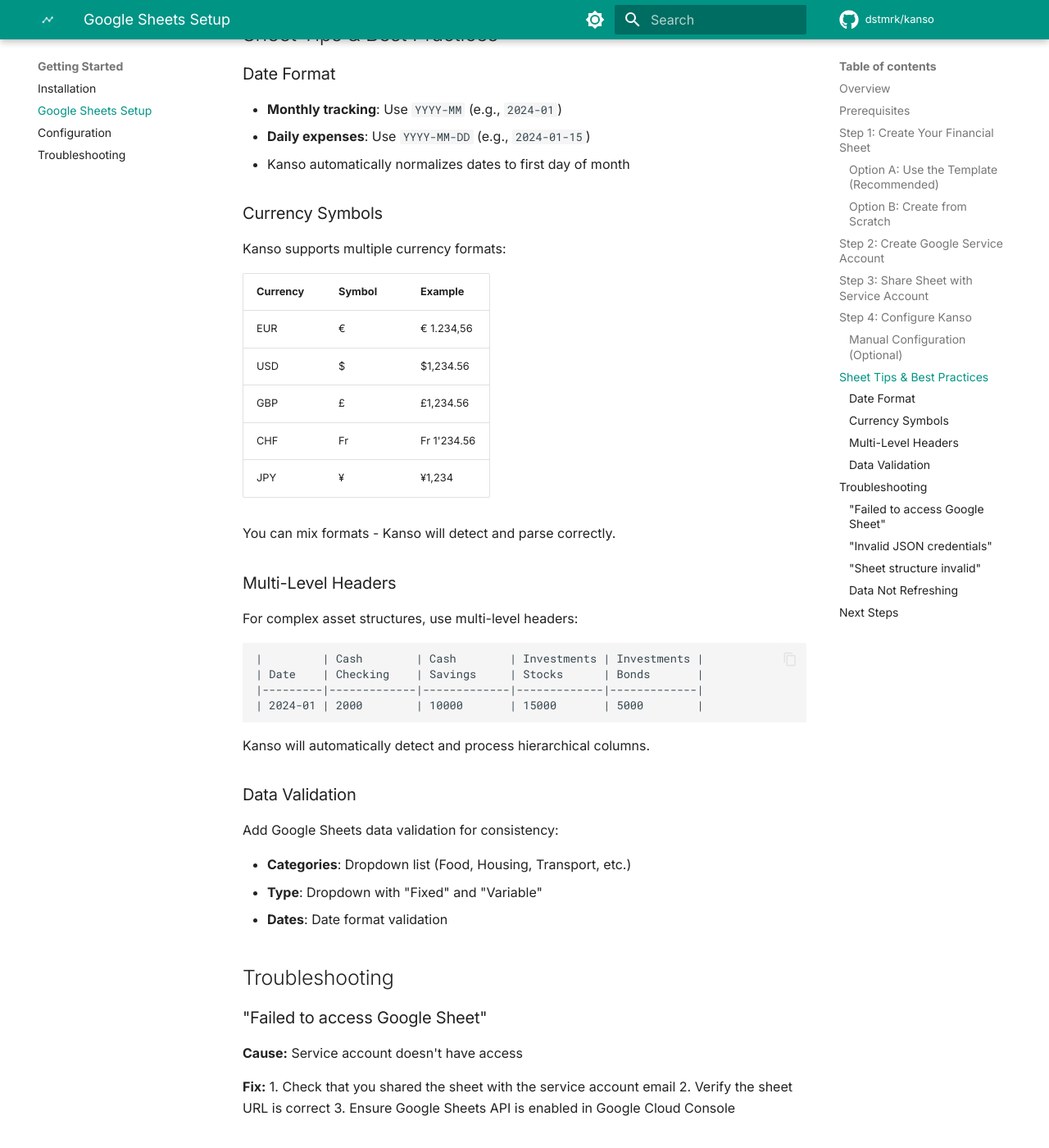
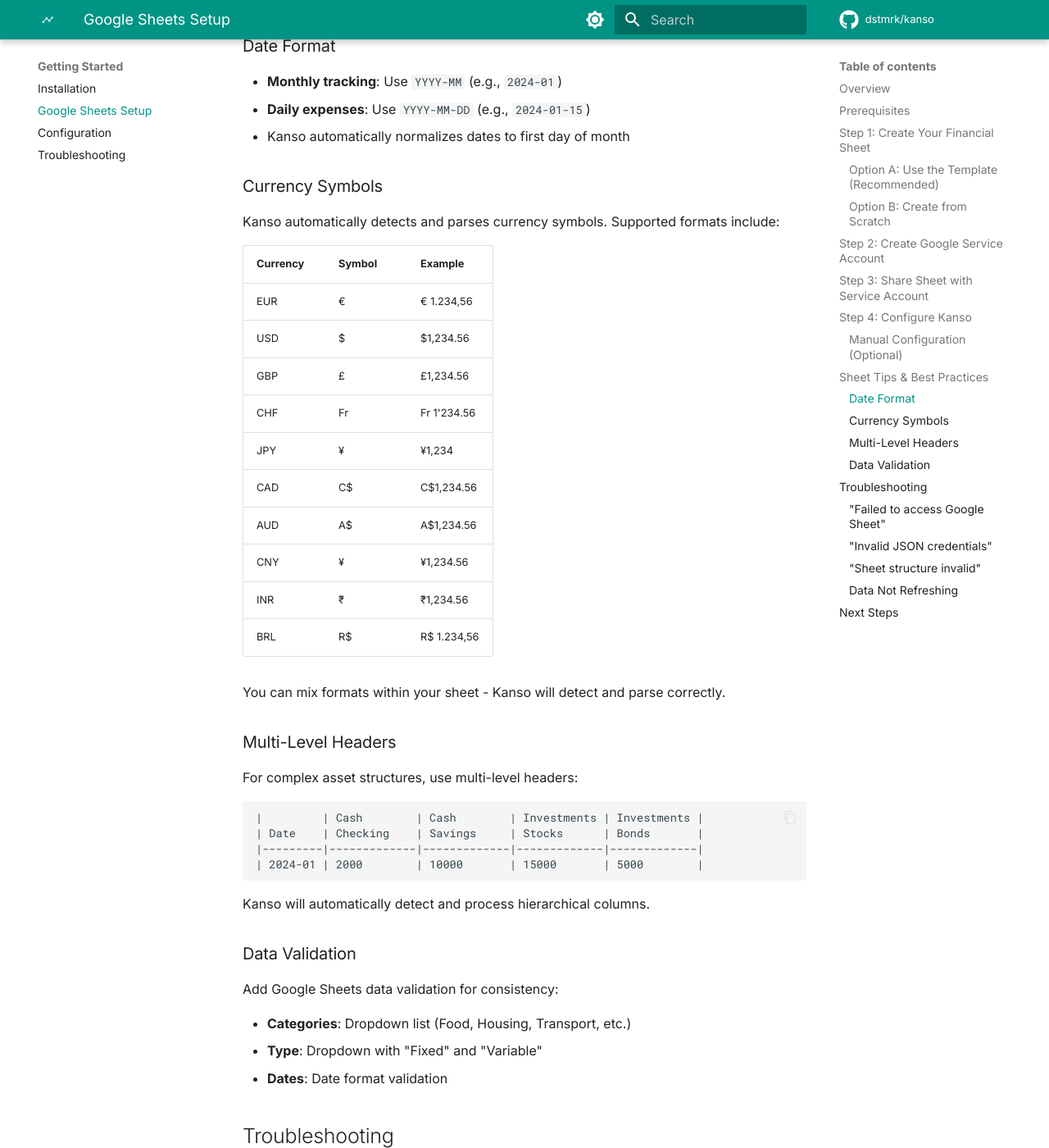
Before and after one commit to dstmrk/kanso, an MkDocs documentation site: the page built from docs/google-sheets-setup.md, in a window 1280 px wide and 1400 px high, scrolled down 3321 px. Shown: the whole window at 82% size. Built offline with MkDocs 1.6.1 and Material for MkDocs 9.7.7, drawn with Linux system fonts in a browser that asks for light colours; comment, search, counter and statistics services are not loaded; some of the changed text lies outside the part shown.

Commit message:
docs: improve consistency and update currency support
- Add Google Sheets template URL (was marked as coming soon)
- Update currency tables to include all 10 supported currencies
  (EUR, USD, GBP, CHF, JPY, CAD, AUD, CNY, INR, BRL)
- Remove outdated references to SQLite v0.8.0
- Remove unimplemented feature mentions (multi-user/household v2.0)
- Remove specific Docker image size mention (follows docs guidelines)
- Fix mobile-responsive description in features overview

```diff
--- a/docs/google-sheets-setup.md
+++ b/docs/google-sheets-setup.md
@@ -21,10 +21,9 @@ Kanso expects a Google Sheet with **4 specific tabs**:
 
 ### Option A: Use the Template (Recommended)
 
-1. **[Open the Kanso Template](https://docs.google.com/spreadsheets/d/YOUR_TEMPLATE_ID)** _(coming soon)_
-2. Click **File → Make a copy**
-3. Rename it to "My Finances" or similar
-4. Copy the sheet URL - you'll need it later
+1. **[Open the Kanso Template](https://docs.google.com/spreadsheets/d/1BROgBjWEwFZbelGN31LKcQYpXG7QbPMGkIfmIx3t3SY/copy)** - this opens the copy dialog directly
+2. Click **Make a copy** to add it to your Google Drive
+3. Copy the sheet URL - you'll need it later
 
 ### Option B: Create from Scratch
 
@@ -145,7 +144,7 @@ If you want to configure manually, edit `.env.test` or use the browser's local s
 
 ### Currency Symbols
 
-Kanso supports multiple currency formats:
+Kanso automatically detects and parses currency symbols. Supported formats include:
 
 | Currency | Symbol | Example     |
 |----------|--------|-------------|
@@ -154,8 +153,13 @@ Kanso supports multiple currency formats:
 | GBP      | £      | £1,234.56   |
 | CHF      | Fr     | Fr 1'234.56 |
 | JPY      | ¥      | ¥1,234      |
+| CAD      | C$     | C$1,234.56  |
+| AUD      | A$     | A$1,234.56  |
+| CNY      | ¥      | ¥1,234.56   |
+| INR      | ₹      | ₹1,234.56   |
+| BRL      | R$     | R$ 1.234,56 |
 
-You can mix formats - Kanso will detect and parse correctly.
+You can mix formats within your sheet - Kanso will detect and parse correctly.
 
 ### Multi-Level Headers
 
```
Also changed, not shown: docs/api-reference.md (+5 -0 lines), docs/architecture.md (+1 -1 lines), docs/configuration.md (+12 -7 lines), docs/features/overview.md (+1 -2 lines), docs/installation.md (+2 -2 lines).
